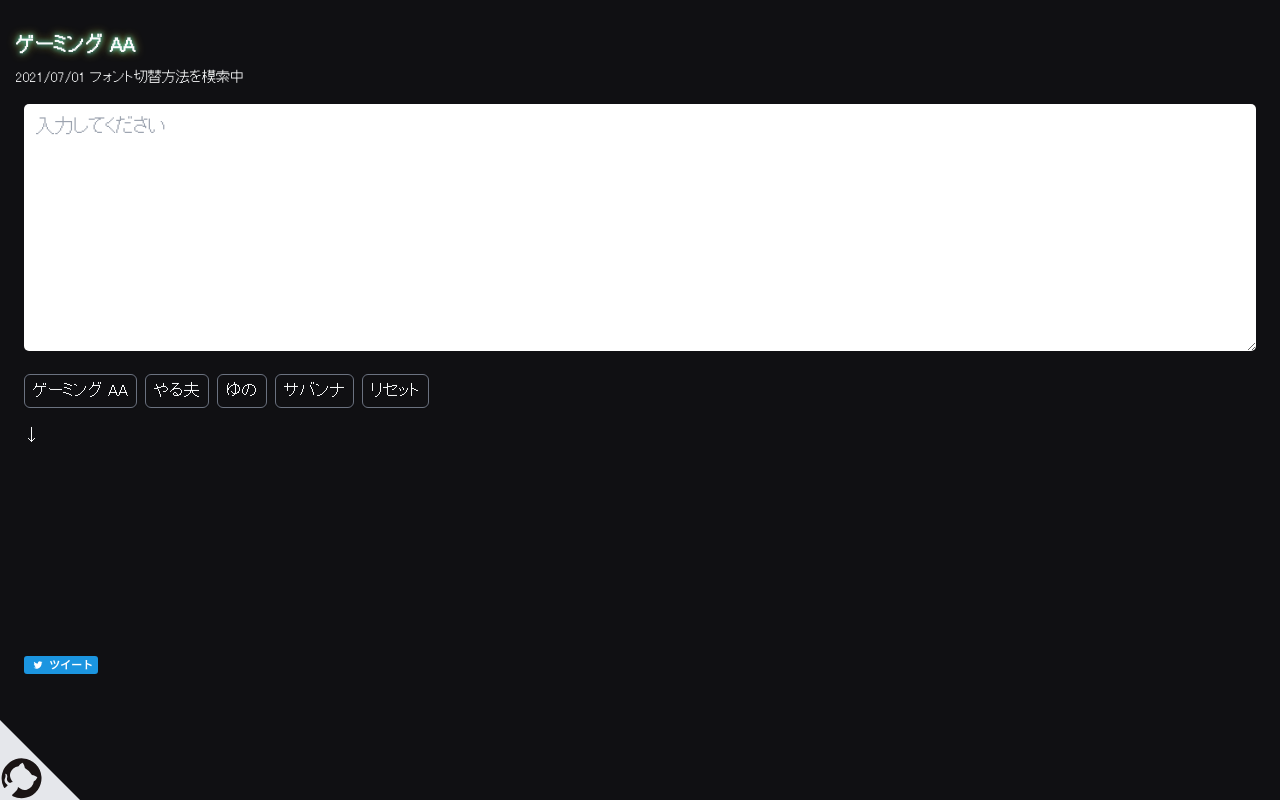
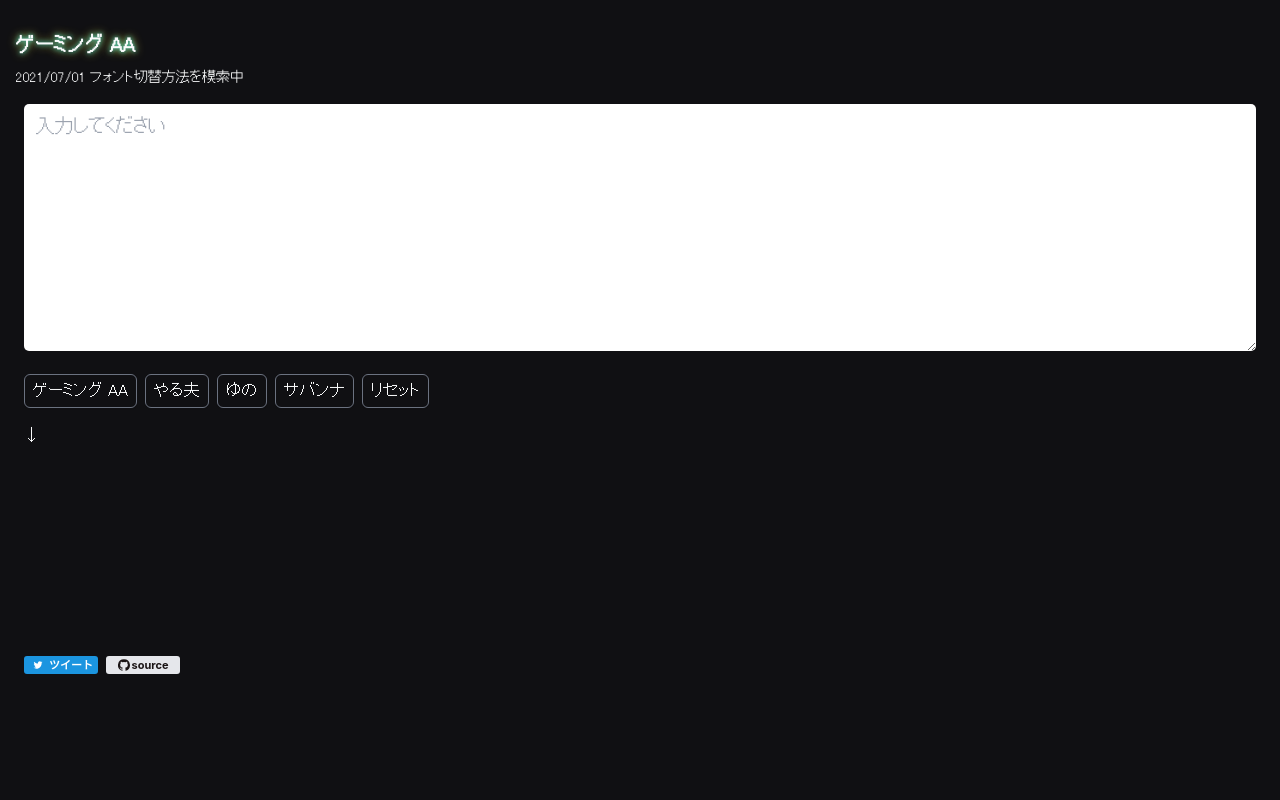
Before and after one commit to ivgtr/gaming-aa-website, a Next.js app: page / in a window 1280 px wide. Built offline with nearby package versions, Linux system fonts and the light colour scheme.

Commit message:
:lipstick: change: github-linkが煩いので静かにした

```diff
--- a/src/components/GitHubLink/GitHubLink.module.scss
+++ b/src/components/GitHubLink/GitHubLink.module.scss
@@ -1,42 +1,40 @@
+.button {
+  width: 74px;
+}
+
 .link {
-  position: relative;
-  display: inline-block;
+  display: flex;
+  align-items: center;
+  justify-content: center;
   width: 100%;
   height: 100%;
-  clip-path: polygon(0 0, 0% 100%, 100% 100%);
+  font-size: 11px;
+  line-height: 18px;
+  color: #1a1414;
   background: rgb(229, 231, 235);
-  transition: 0.1s all ease-in;
-  &:hover {
-    background: rgb(201, 203, 207);
-    & > .icon {
-      animation: github-link-rotate 0.6s ease 0.1s;
-    }
-  }
+  border-radius: 3px;
+}
+
+.text {
+  display: inline-block;
+  margin-left: 3px;
+  margin-left: 2px;
+  font-family: "Noto Sans JP", -apple-system, blinkmacsystemfont, ヒラギノ角ゴ pro w3,
+    hiragino kaku gothic pro, roboto, yugothic, yu gothic, 游ゴシック体, 游ゴシック, メイリオ,
+    meiryo, ｍｓ ｐゴシック, ms pgothic, sans-serif;
+  font-weight: bold;
 }
 
 .icon {
-  position: absolute;
-  bottom: 2px;
-  left: 2px;
-  width: 50%;
-  height: 50%;
-  fill: #1a1414;
-  fill-rule: evenodd;
-  transform: rotate(45deg);
-}
-
-@keyframes github-link-rotate {
-  from,
-  30%,
-  60%,
-  to {
-    transform: rotate(45deg);
-  }
-  15%,
-  75% {
-    transform: rotate(60deg);
-  }
-  45% {
-    transform: rotate(30deg);
+  position: relative;
+  display: inline-block;
+  width: 12px;
+  height: 12px;
+  line-height: 0;
+  & > svg {
+    width: 100%;
+    height: 100%;
+    fill: #1a1414;
+    fill-rule: evenodd;
   }
 }
--- a/src/components/GitHubLink/index.tsx
+++ b/src/components/GitHubLink/index.tsx
@@ -3,15 +3,20 @@ import classes from "./GitHubLink.module.scss";
 
 export const GitHubLink = () => {
   return (
+    <button className={classes.button}>
       <a
         className={classes.link}
         href="https://github.com/ivgtr/gaming-aa-website"
         target="_blank"
         rel="noopener noreferrer"
       >
-      <svg className={classes.icon} xmlns="http://www.w3.org/2000/svg" viewBox="0 0 32.58 31.77">
+        <span className={classes.icon}>
+          <svg xmlns="http://www.w3.org/2000/svg" viewBox="0 0 32.58 31.77">
             <path d="M16.29,0a16.29,16.29,0,0,0-5.15,31.75c.82.15,1.11-.36,1.11-.79s0-1.41,0-2.77C7.7,29.18,6.74,26,6.74,26a4.36,4.36,0,0,0-1.81-2.39c-1.47-1,.12-1,.12-1a3.43,3.43,0,0,1,2.49,1.68,3.48,3.48,0,0,0,4.74,1.36,3.46,3.46,0,0,1,1-2.18c-3.62-.41-7.42-1.81-7.42-8a6.3,6.3,0,0,1,1.67-4.37,5.94,5.94,0,0,1,.16-4.31s1.37-.44,4.48,1.67a15.41,15.41,0,0,1,8.16,0c3.11-2.11,4.47-1.67,4.47-1.67A5.91,5.91,0,0,1,25,11.07a6.3,6.3,0,0,1,1.67,4.37c0,6.26-3.81,7.63-7.44,8a3.85,3.85,0,0,1,1.11,3c0,2.18,0,3.94,0,4.47s.29.94,1.12.78A16.29,16.29,0,0,0,16.29,0Z" />
           </svg>
+        </span>
+        <span className={classes.text}>source</span>
       </a>
+    </button>
   );
 };
--- a/src/components/PageContents/PageContentsButtons/index.tsx
+++ b/src/components/PageContents/PageContentsButtons/index.tsx
@@ -8,7 +8,7 @@ type Props = {
 
 export const PageContentsButtons: React.VFC<Props> = React.memo(({ aa_samples, setAA }) => {
   return (
-    <div className="flex flex-wrap">
+    <div className="flex flex-wrap gap-2">
       {aa_samples.map((sample, index) => {
         return (
           <Button
@@ -16,7 +16,7 @@ export const PageContentsButtons: React.VFC<Props> = React.memo(({ aa_samples, s
               setAA(decodeURI(sample.value));
             }}
             key={index}
-            classname="mr-2 last:mr-0 mt-2"
+            classname="mt-2"
           >
             {sample.title}
           </Button>
@@ -26,7 +26,7 @@ export const PageContentsButtons: React.VFC<Props> = React.memo(({ aa_samples, s
         onClick={() => {
           setAA("");
         }}
-        classname="mr-2 last:mr-0 mt-2"
+        classname="mt-2"
       >
         リセット
       </Button>
--- a/src/components/PageContents/index.tsx
+++ b/src/components/PageContents/index.tsx
@@ -38,7 +38,7 @@ export const PageContents: React.VFC<{ query?: string }> = ({ query }) => {
             value={AA}
             onChange={(e) => {
               setAA(e.target.value);
-              console.log(encodeURI(e.target.value));
+              // console.log(encodeURI(e.target.value));
             }}
           ></textarea>
         </div>
@@ -57,12 +57,10 @@ export const PageContents: React.VFC<{ query?: string }> = ({ query }) => {
             <pre className={classes.gaming}>{AA}</pre>
           </div>
         </div>
-        <div className="mt-12">
+        <div className="mt-12 flex flex-wrap gap-2">
           <TwitterShare />
+          <GitHubLink />
         </div>
-      </div>
-      <div className="fixed left-0 bottom-0 h-20 w-20">
-        <GitHubLink />
       </div>
     </>
   );
```
Lines whose indentation alone changed are shown as unchanged.
